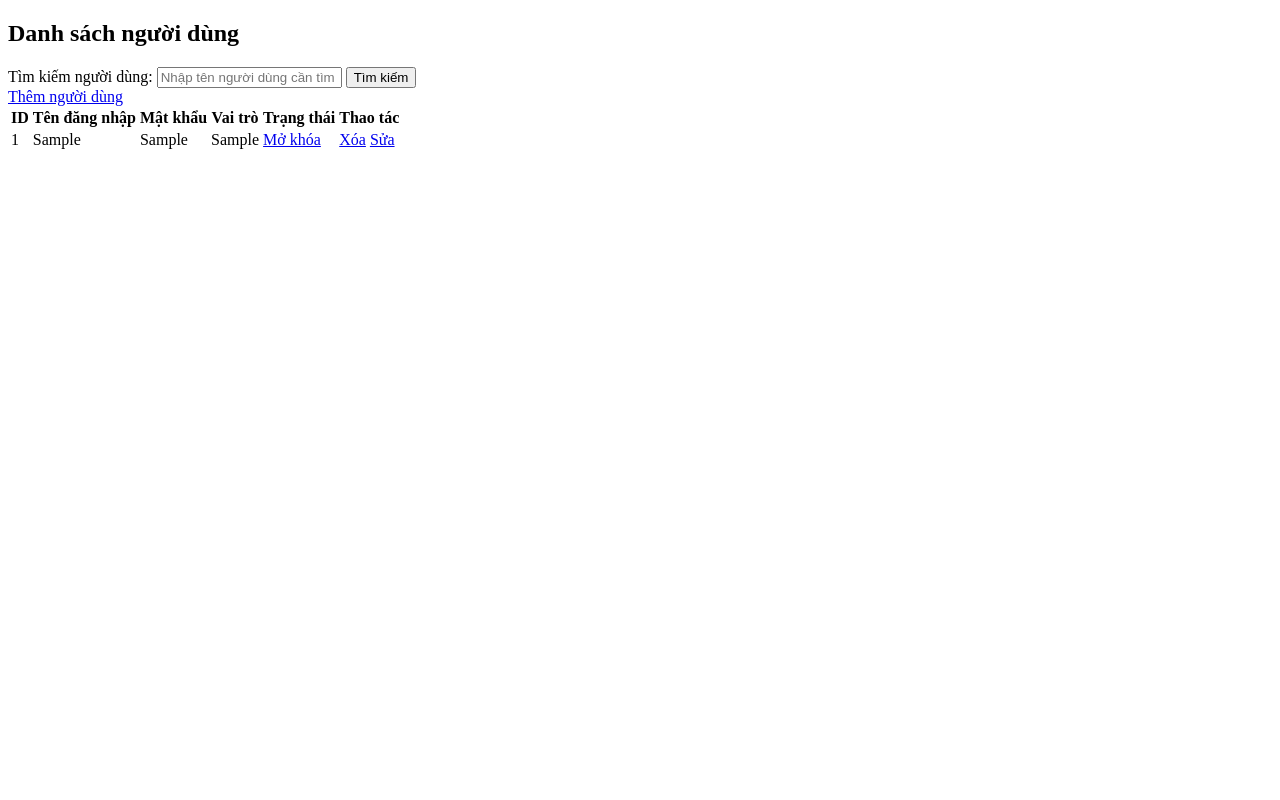
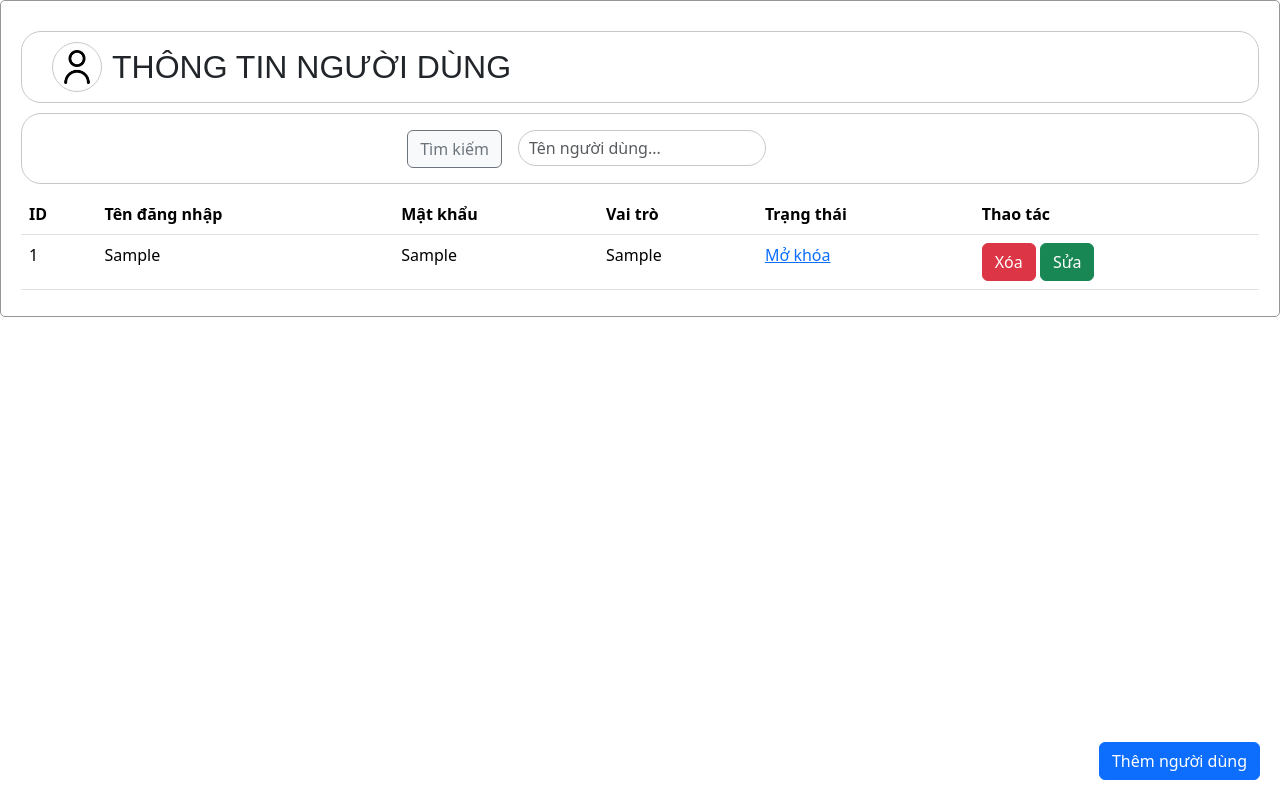
Before and after one commit to bin2aa/PhoneStore, a PHP site: template admin/view/userView.php in a window 1280 px wide. Run offline with PHP 8.4, Linux system fonts and the light colour scheme; the template is opened without the code that fills it: most values are stand-ins (such as "Sample title", 1, 10 or a date in 2020).

Commit message:
userView update

```diff
--- a/admin/view/userView.php
+++ b/admin/view/userView.php
@@ -4,27 +4,53 @@
 <head>
     <meta charset="UTF-8">
     <meta name="viewport" content="width=device-width, initial-scale=1.0">
+    <link rel="stylesheet" href="/admin/css/common.css">
+    <!-- Thư viện BootStrap -->
+    <link href="https://cdn.jsdelivr.net/npm/bootstrap@5.3.0-alpha1/dist/css/bootstrap.min.css" rel="stylesheet">
     <title>Danh sách người dùng</title>
 </head>
 
 <body>
-
-    <h2>Danh sách người dùng</h2>
+    <div class="containerr">
+        <div class="header-box">
+            <div class="header-icon">
+                <img src="/admin/img/icon/user.png" alt="userImg">
+            </div>
+            <h2 class="mt-0 mb-0">THÔNG TIN NGƯỜI DÙNG</h2>
+        </div>
 
         <div id="addUserContainer"></div>
         <div id="updateUserContainer"></div>
         <div class="overlay"></div>
 
-    <form class="search-form-user">
+        <!-- <form class="search-form-user">
             <label for="search">Tìm kiếm người dùng:</label>
             <input type="text" id="search" name="search" placeholder="Nhập tên người dùng cần tìm kiếm">
             <button type="submit">Tìm kiếm</button> <br>
+        </form> -->
+        <div class="searchHolder">
+            <form class="search-form-user mt-3">
+                <div class="row g-3 searchField">
+                    <div class="col-auto">
+                        <label for="search" class="col-form-label"></label>
+                    </div>
+                    <div class="col-auto">
+                        <input type="hidden" name="action" value="searchProducts">
+                        <input type="text" id="search" name="search" placeholder="Tên người dùng..." class="form-control" width="100%">
+                    </div>
+                    <div class="col-auto search">
+                        <button type="submit" class="btn btn-light btn-outline-secondary">Tìm kiếm</button>
+                    </div>
+                </div>
             </form>
+        </div>
 
+        <div class="addNew btn btn-primary">
             <a class="addUserLink" href="index.php?ctrl=userController&action=viewAddUser">Thêm người dùng</a>
+        </div>
 
-    <table>
-        <thead>
+        <table class="table">
+            <thead class="bg-dark text-white">
                 <tr>
                     <th>ID</th>
                     <th>Tên đăng nhập</th>
@@ -53,11 +79,9 @@
 
                             <a href="index.php?ctrl=userController&action=toggleUserStatus&id=<?php echo $user['id']; ?>&status=<?php echo $user['trang_thai']; ?>">
                                 <?php
-                            if ($user['trang_thai'] == 1) {
+                                if ($user['trang_thai'] == 1)
                                     echo "Khóa";
-                            } else {
-                                echo "Mở khóa";
-                            }
+                                else echo "Mở khóa";
                                 ?>
                             </a>
                         </td>
@@ -65,8 +89,8 @@
 
 
                         <td>
-                        <a class="deleteUserLink" href="index.php?ctrl=userController&action=deleteUser&id=<?php echo $user['id']; ?>">Xóa</a>
-                        <a class="updateUserLink" href="index.php?ctrl=userController&action=updateUserView&id=<?php echo $user['id']; ?>&vai_tro=<?php echo $user['vai_tro']; ?>">Sửa</a>
+                            <a class="deleteUserLink btn btn-danger" href="index.php?ctrl=userController&action=deleteUser&id=<?php echo $user['id']; ?>">Xóa</a>
+                            <a class="updateUserLink btn btn-success" href="index.php?ctrl=userController&action=updateUserView&id=<?php echo $user['id']; ?>&vai_tro=<?php echo $user['vai_tro']; ?>">Sửa</a>
                         </td>
 
                     </tr>
@@ -75,7 +99,7 @@
         </table>
 
 
-
+    </div>
 </body>
 
 </html>
```
Lines whose indentation alone changed are shown as unchanged.
